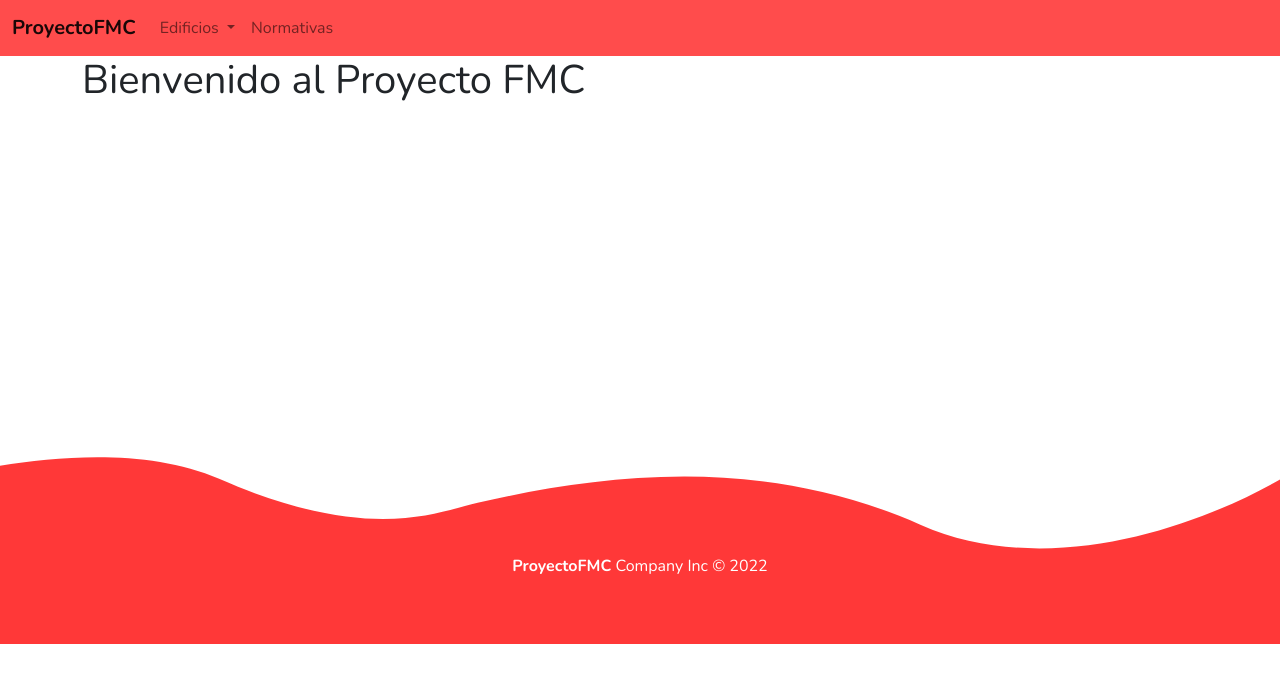
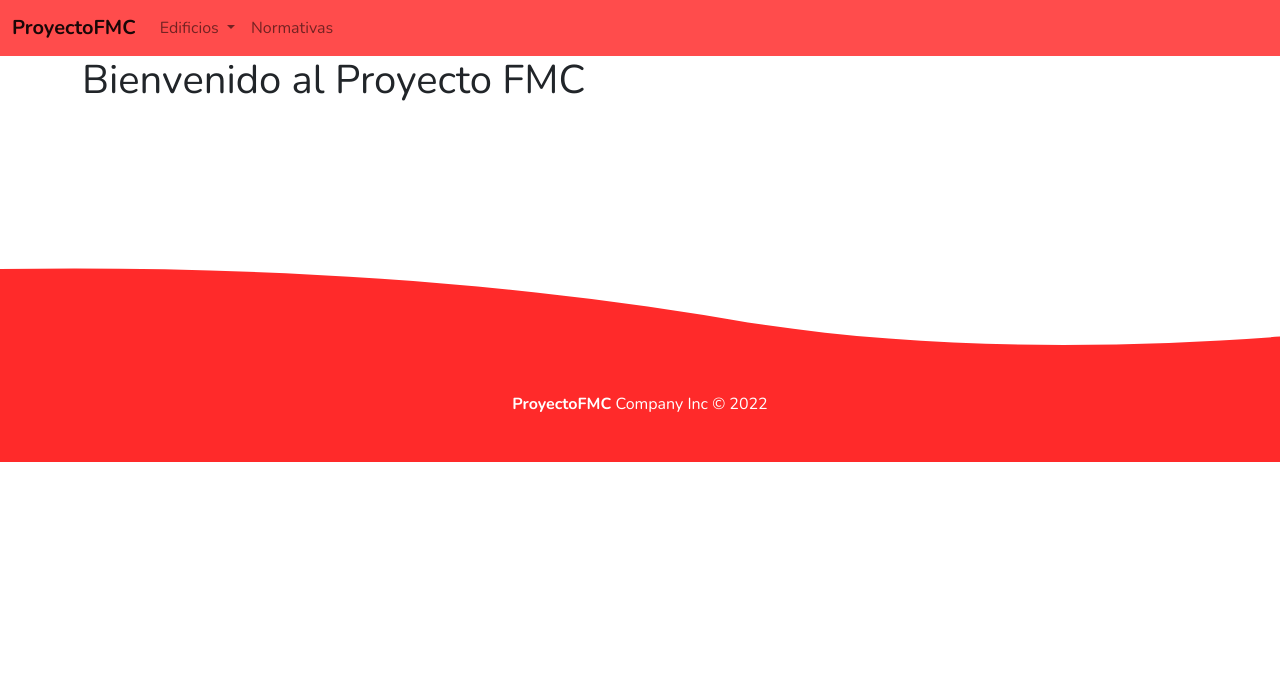
Before and after one commit to samuVillegas/proyecto-fmc, a Django app: page /company/ in a window 1280 px wide. Shown: the top 683 px of the page. Run offline with Django 4.2, Linux system fonts and the light colour scheme.

Commit message:
Diseno footer

```diff
--- a/apps/company/static/styles/index.css
+++ b/apps/company/static/styles/index.css
@@ -10,13 +10,20 @@
 }
 
 /*FOOTER*/
+.container__footer{
+    display: flex;
+    flex-wrap: wrap;
+    justify-content: space-between;
+    max-width: 1200px;
+    margin: auto;
+    margin-top: 100px;
+}
 
 footer{
     width: 100%;
-    padding: 50px 0px;
+    padding: 30px 0px;
     background-image: url('../img/background-footer.svg');
     background-size: cover;
-    margin-top: 350px;
 }
 
 .box__copyright{
@@ -27,7 +34,7 @@ footer{
 }
 
 .box__copyright p{
-    margin-top: 50px;
+    margin-top: 150px;
     color: white;
 }
 
--- a/apps/company/templates/containers/base.html
+++ b/apps/company/templates/containers/base.html
@@ -44,8 +44,10 @@
       {% block body %}
       {% endblock %}
       <footer>
-        <div class="box__copyright">
+        <div class="container__footer">
+          <div class="box__copyright">
             <p><b>ProyectoFMC</b> Company Inc © 2022</p>
+          </div>
         </div>
       </footer>
       <!-- JavaScript Bundle with Popper -->
```
Also changed, not shown: apps/company/static/img/background-footer.svg, apps/company/static/img/background-header.svg (added).
